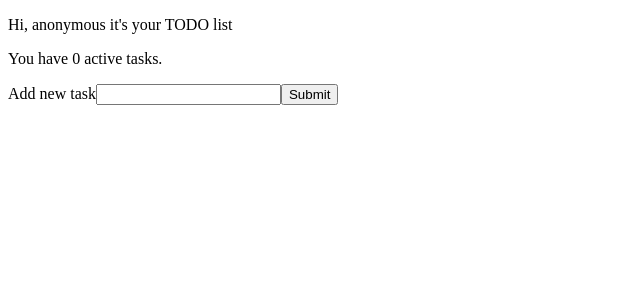
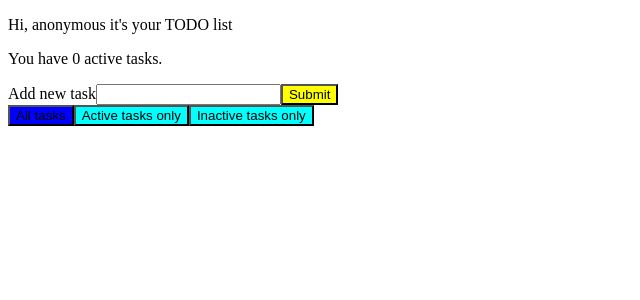
Before and after one commit to darya-startsava/todo-list, a React (Create React App) app: page /todo-list in a window 1280 px wide. Shown: the top 300 px of the page, without its empty margins (0-640 px from the left). Built offline with nearby package versions, Linux system fonts and the light colour scheme.

Commit message:
feat: implement changing tabs logic

```diff
--- /dev/null
+++ b/src/components/button/button.css
@@ -0,0 +1,11 @@
+.button {
+  background-color: yellow;
+}
+
+.tab {
+  background-color: aqua;
+}
+
+.selected_tab {
+  background-color: blue;
+}
--- a/src/components/button/button.jsx
+++ b/src/components/button/button.jsx
@@ -1,7 +1,13 @@
+import './button.css'
+
 export default function Button(props) {
-  const { type, children, handleClick } = props;
+  const { type, children, handleClick, decoration } = props;
+  let buttonClass = 'button';
+  if (decoration) {
+    buttonClass += decoration;
+  }
   return (
-    <button type={type} onClick={handleClick}>
+    <button className={buttonClass} type={type} onClick={handleClick}>
       {children}
     </button>
   );
--- /dev/null
+++ b/src/components/tabs/component/tabs.jsx
@@ -0,0 +1,29 @@
+import Button from '../../button/button';
+import { tabsItems } from '../../../constants';
+
+export default function Tabs(props) {
+  const { selectedTab, changeTab } = props;
+  const tabsItemsEntries = Object.entries(tabsItems);
+  function handleClick(event) {
+    tabsItemsEntries.forEach((i) => {
+      if (i[1] === event.target.innerHTML) {
+        changeTab(i[0]);
+      }
+    });
+  }
+  return (
+    <div className="tabs_container">
+      {tabsItemsEntries.map((i, index) => {
+        let decoration = ' tab';
+        if (i[0] === selectedTab) {
+          decoration = ' selected_tab';
+        }
+        return (
+          <Button decoration={decoration} key={index} handleClick={handleClick}>
+            {i[1]}
+          </Button>
+        );
+      })}
+    </div>
+  );
+}
--- /dev/null
+++ b/src/components/tabs/container/tabs.js
@@ -0,0 +1,8 @@
+import { connect } from 'react-redux';
+import Tabs from '../component/tabs';
+const mapStateToProps = (state) => ({ selectedTab: state.selectedTab });
+const mapDispatchToProps = (dispatch) => ({
+  changeTab: (tab) => dispatch({ type: 'CHANGE_TAB', tab }),
+});
+
+export default connect(mapStateToProps, mapDispatchToProps)(Tabs);
--- /dev/null
+++ b/src/components/tabs/reducer.js
@@ -0,0 +1,6 @@
+export default function reducer(state = 'all', action) {
+  if (action.type === 'CHANGE_TAB') {
+    return action.tab;
+  }
+  return state;
+}
--- a/src/components/taskList/component/taskList.jsx
+++ b/src/components/taskList/component/taskList.jsx
@@ -1,14 +1,27 @@
 import TaskListItem from '../../taskListItem/container/taskListItem';
 
 export default function TaskList(props) {
-  const { data } = props;
+  const { data, selectedTab } = props;
   return (
     <ul>
-      {data?.map((i) => (
-        <TaskListItem key={i.key} index={i.key} status={i.isActive}>
-          {i.text}
-        </TaskListItem>
-      ))}
+      {data
+        ?.filter((i) => {
+          switch (selectedTab) {
+            case 'all':
+              return i;
+            case 'active':
+              return i.isActive;
+            case 'inactive':
+              return !i.isActive;
+            default:
+              return i;
+          }
+        })
+        .map((i) => (
+          <TaskListItem key={i.key} index={i.key} status={i.isActive}>
+            {i.text}
+          </TaskListItem>
+        ))}
     </ul>
   );
 }
--- a/src/components/taskList/container/taskList.js
+++ b/src/components/taskList/container/taskList.js
@@ -3,6 +3,7 @@ import TaskList from '../component/taskList';
 
 const mapStateToProps = (state) => ({
   data: state.tasks.data,
+  selectedTab: state.selectedTab,
 });
 
 export default connect(mapStateToProps)(TaskList);
--- a/src/components/todoList/component/todoList.jsx
+++ b/src/components/todoList/component/todoList.jsx
@@ -1,4 +1,5 @@
 import Form from '../../form/container/form';
+import Tabs from '../../tabs/container/tabs';
 import TaskList from '../../taskList/container/taskList';
 
 export default function TodoList(props) {
@@ -10,6 +11,7 @@ export default function TodoList(props) {
         <p>You have {count} active tasks.</p>
       </header>
       <Form label="Add new task" />
+      <Tabs />
       <TaskList />
     </>
   );
--- /dev/null
+++ b/src/constants.js
@@ -0,0 +1 @@
+export const tabsItems = { all: 'All tasks', active: "Active tasks only", inactive: "Inactive tasks only" };
--- a/src/store.js
+++ b/src/store.js
@@ -1,7 +1,8 @@
 import { combineReducers, createStore } from 'redux';
 import nameReducer from './components/home/reducer';
 import taskReducer from './components/todoList/reducer';
+import tabsReducer from './components/tabs/reducer'
 
-const store = createStore(combineReducers({ name: nameReducer, tasks: taskReducer }));
+const store = createStore(combineReducers({ name: nameReducer, tasks: taskReducer, selectedTab:tabsReducer }));
 
 export default store;
```
